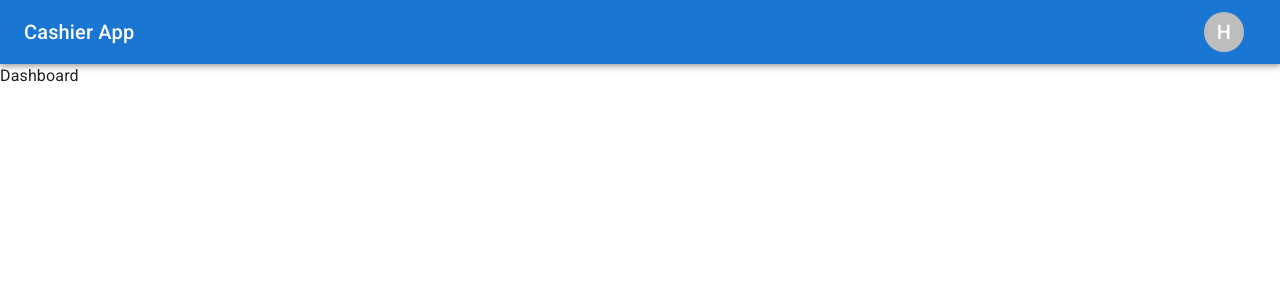
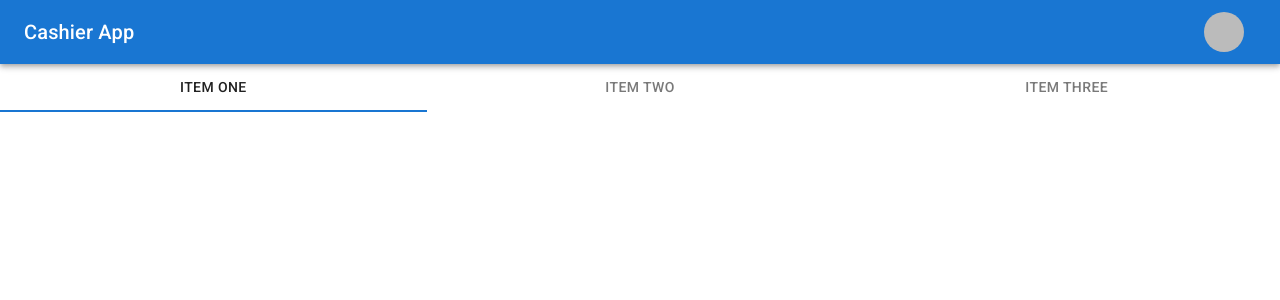
Before and after one commit to prathamskk/food-fiesta-cashier-frontend, a React (Vite) app: page / in a window 1280 px wide. Shown: the top 300 px of the page. Built offline with nearby package versions, Linux system fonts and the light colour scheme; no server answers; sample sign-in values are in the browser's storage.

Commit message:
added tabs and profile

```diff
--- a/package.json
+++ b/package.json
@@ -18,7 +18,8 @@
     "react": "^18.2.0",
     "react-dom": "^18.2.0",
     "react-google-button": "^0.7.2",
-    "react-router-dom": "^6.8.0"
+    "react-router-dom": "^6.8.0",
+    "swiper": "^8.4.6"
   },
   "devDependencies": {
     "@types/react": "^18.0.26",
--- a/src/layout/SharedLayout.jsx
+++ b/src/layout/SharedLayout.jsx
@@ -1,22 +1,29 @@
-import React, { useState } from "react";
+import React, { useState, useRef } from "react";
 import { Suspense, useLayoutEffect } from "react";
 import { Outlet } from "react-router-dom";
 import LoadingScreen from "../components/LoadingScreen";
 import {
   Avatar,
   AppBar,
+  Box,
   Toolbar,
   IconButton,
   Typography,
   Menu,
   MenuItem,
   Button,
-  Popover
+  Popover,
+  CardHeader,
+  Card,
+  CardContent,
 } from "@mui/material";
 import EMobiledataIcon from "@mui/icons-material/EMobiledata";
+import { useAuth } from "../context/AuthContext";
 
 import { Stack } from "@mui/system";
 const SharedLayout = () => {
+  const { user, handleSignOut } = useAuth();
+  const [details, setDetails] = useState(false);
   const [anchor, setAnchor] = useState(null);
   const open = Boolean(anchor);
   const handleClick = (event) => {
@@ -44,21 +51,13 @@ const SharedLayout = () => {
 
           <Stack direction="row" spacing={2}>
             <Button id="profile-button" onClick={handleClick}>
-              <Avatar>H</Avatar>
+              <Avatar src={user?.photoURL}>{user?.displayName[0]}</Avatar>
             </Button>
           </Stack>
-          <Menu
-            id="profile-menu"
+          <Popover
             anchorEl={anchor}
             open={open}
             onClose={handleClose}
-          >
-            <MenuItem>Logout</MenuItem>
-          </Menu>
-          <Popover
-          anchorEl={anchor}
-          open={open}
-          onClose={handleClose}
             anchorOrigin={{
               vertical: "bottom",
               horizontal: "right",
@@ -68,7 +67,22 @@ const SharedLayout = () => {
               horizontal: "right",
             }}
           >
-            The content of the Popover.
+            <Card sx={{ maxWidth: 345 }}>
+              <CardHeader
+                avatar={
+                  <Avatar src={user?.photoURL}>{user?.displayName[0]}</Avatar>
+                }
+                title={user?.displayName}
+                subheader={user?.email}
+              />
+              <Box
+                display="flex"
+                justifyContent="flex-end"
+                alignItems="flex-end"
+              >
+                <Button onClick={handleClick}>Logout</Button>
+              </Box>
+            </Card>
           </Popover>
         </Toolbar>
       </AppBar>
--- a/src/pages/Dashboard.jsx
+++ b/src/pages/Dashboard.jsx
@@ -1,9 +1,34 @@
-import React from 'react'
+import React from "react";
+import { Swiper, SwiperSlide } from "swiper/react";
+import Tabs from "@mui/material/Tabs";
+import Tab from "@mui/material/Tab";
+import { AppBar } from "@mui/material";
+import { Box } from "@mui/system";
 
 const Dashboard = () => {
+  const [value, setValue] = React.useState(0);
+  const handleChange = (event, newValue) => {
+    setValue(newValue);
+  };
+
+  const handleChangeIndex = (index) => {
+    setValue(index);
+  };
+
   return (
-    <div>Dashboard</div>
-  )
-}
+    <Box>
+      <Tabs
+        value={value}
+        onChange={handleChange}
+        textColor="inherit"
+        variant="fullWidth"
+      >
+        <Tab label="Item One" id="tab1" />
+        <Tab label="Item Two" id="tab2" />
+        <Tab label="Item Three" id="tab3" />
+      </Tabs>
+    </Box>
+  );
+};
 
-export default Dashboard
+export default Dashboard;
```
Also changed, not shown: 1 other file (tests, documents, lock files or other folders).
